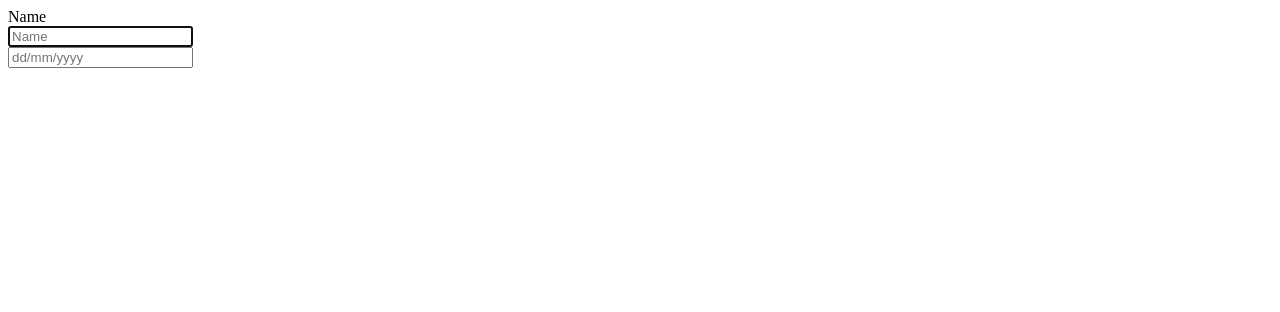
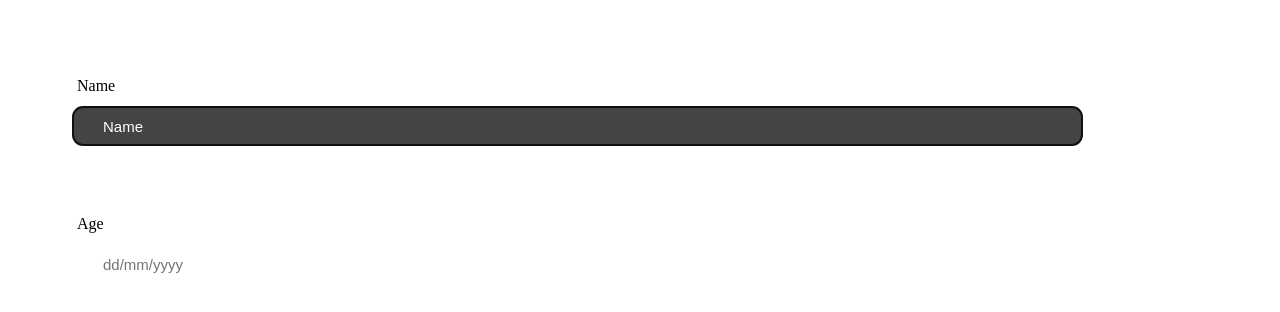
Before and after one commit to banerjeesouvik/cv-maker, a website: page public/pages/basic-info.html in a window 1280 px wide. Drawn offline with Linux system fonts and the light colour scheme.

Commit message:
adding pages.css and active class

```diff
--- a/public/css/index.css
+++ b/public/css/index.css
@@ -54,25 +54,7 @@ body, html{
   border-radius: 2px;
   cursor: pointer;
 }
-input[type=text]{
-  margin-left: 5vw;
-  margin-top: 10vh;
-  width: 80%;
-  height: 5vh;
-  background-color: #fff;
-  font-family: Arial, Helvetica, sans-serif;
-  font-size: 15px;
-  padding: 5px;
-  border: 1px solid transparent;
-  border-radius: 10px;
+.active-element{
+  background-color: #eee;
+  color: black;
 }
-input[type=text]:focus{
-  background-color: #444;
-  color: #fff;
-}
-input::-webkit-input-placeholder{
-  padding: 10px;
-}
-input:focus::-webkit-input-placeholder{
-  color: #fff;
-}
--- /dev/null
+++ b/public/css/pages.css
@@ -0,0 +1,29 @@
+input[type=text]{
+  margin-left: 5vw;
+  margin-top: 10vh;
+  width: 80%;
+  height: 5vh;
+  background-color: #fff;
+  font-family: Arial, Helvetica, sans-serif;
+  font-size: 15px;
+  padding: 5px;
+  padding-left: 20px;
+  border: 1px solid transparent;
+  border-radius: 10px;
+}
+input[type=text]:focus{
+  background-color: #444;
+  color: #fff;
+}
+input::-webkit-input-placeholder{
+  padding: 10px;
+}
+input:focus::-webkit-input-placeholder{
+  color: #fff;
+}
+label{
+  position: absolute;
+  margin-left: 5vw;
+  margin-top: 8vh;
+  padding: 5px;
+}
--- a/public/js/index.js
+++ b/public/js/index.js
@@ -1,3 +1,4 @@
 $(document).ready(function () {
   $('#main-tab').load('./pages/basic-info.html');
+  $('.steps-element:first ').addClass('active-element');
 });
--- a/public/pages/basic-info.html
+++ b/public/pages/basic-info.html
@@ -1,5 +1,7 @@
+<link rel="stylesheet" href="../css/pages.css">
 <form id="basic-info-form">
   <label>Name</label><br>
   <input type="text" name="name" placeholder="Name" autofocus/><br>
+  <label>Age</label><br>
   <input type="text" name="age" placeholder="dd/mm/yyyy"/><br>
 </form>
```
Also changed, not shown: public/index.html (+1 -1 lines).
